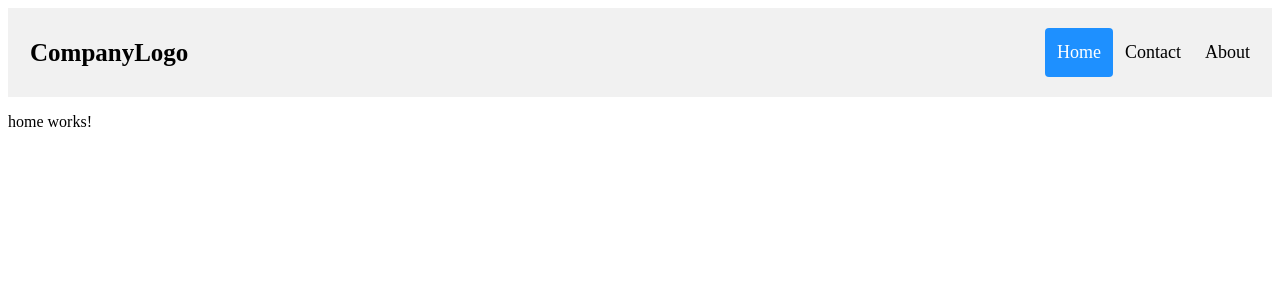
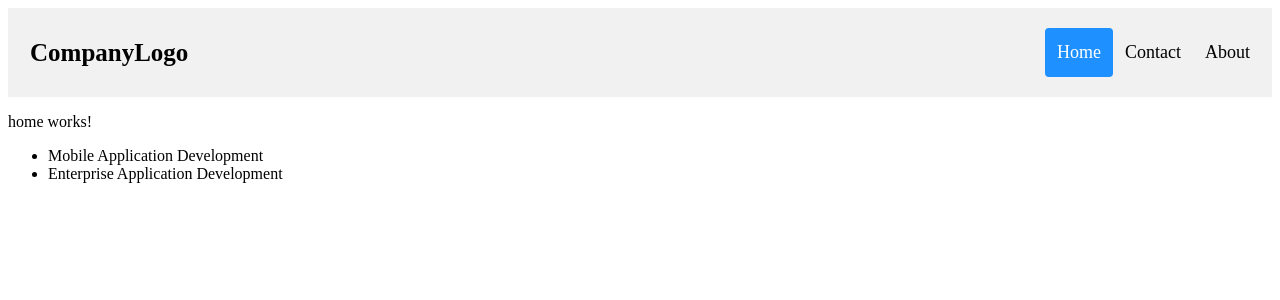
Before and after one commit to UdaraDananjaya/Angular_Project, an Angular app: page / in a window 1280 px wide. Shown: the top 300 px of the page. Built offline with nearby package versions, Linux system fonts and the light colour scheme.

Commit message:
Add Home Changes

```diff
--- a/src/app/home/home.component.html
+++ b/src/app/home/home.component.html
@@ -1 +1,6 @@
 <p>home works!</p>
+<ul>
+  <li *ngFor="let course of courses">
+    {{ course.name }}
+  </li>
+</ul>
--- a/src/app/home/home.component.ts
+++ b/src/app/home/home.component.ts
@@ -1,11 +1,23 @@
-import { Component } from '@angular/core';
-
+import { Component , OnInit } from '@angular/core';
+import { Course } from '../model/Course';
+import { CourseService } from '../Services/course.service';
+import { CommonModule } from '@angular/common';
 @Component({
   selector: 'app-home',
-  imports: [],
+  imports: [CommonModule],
   templateUrl: './home.component.html',
   styleUrl: './home.component.css'
+  // templateUrl: './home.component.html',  // Fixed: removed empty imports array
+  // styleUrls: ['./home.component.css']     // Fixed: changed styleUrl to styleUrls
+
 })
-export class HomeComponent {
+export class HomeComponent implements OnInit {
+courses: Course[] = [];
+constructor(private courseService: CourseService) {
+  this.courses = this.courseService.getAll();
+}
 
+ngOnInit(): void {
+  this.courses = this.courseService.getAll();
 }
+}
```
